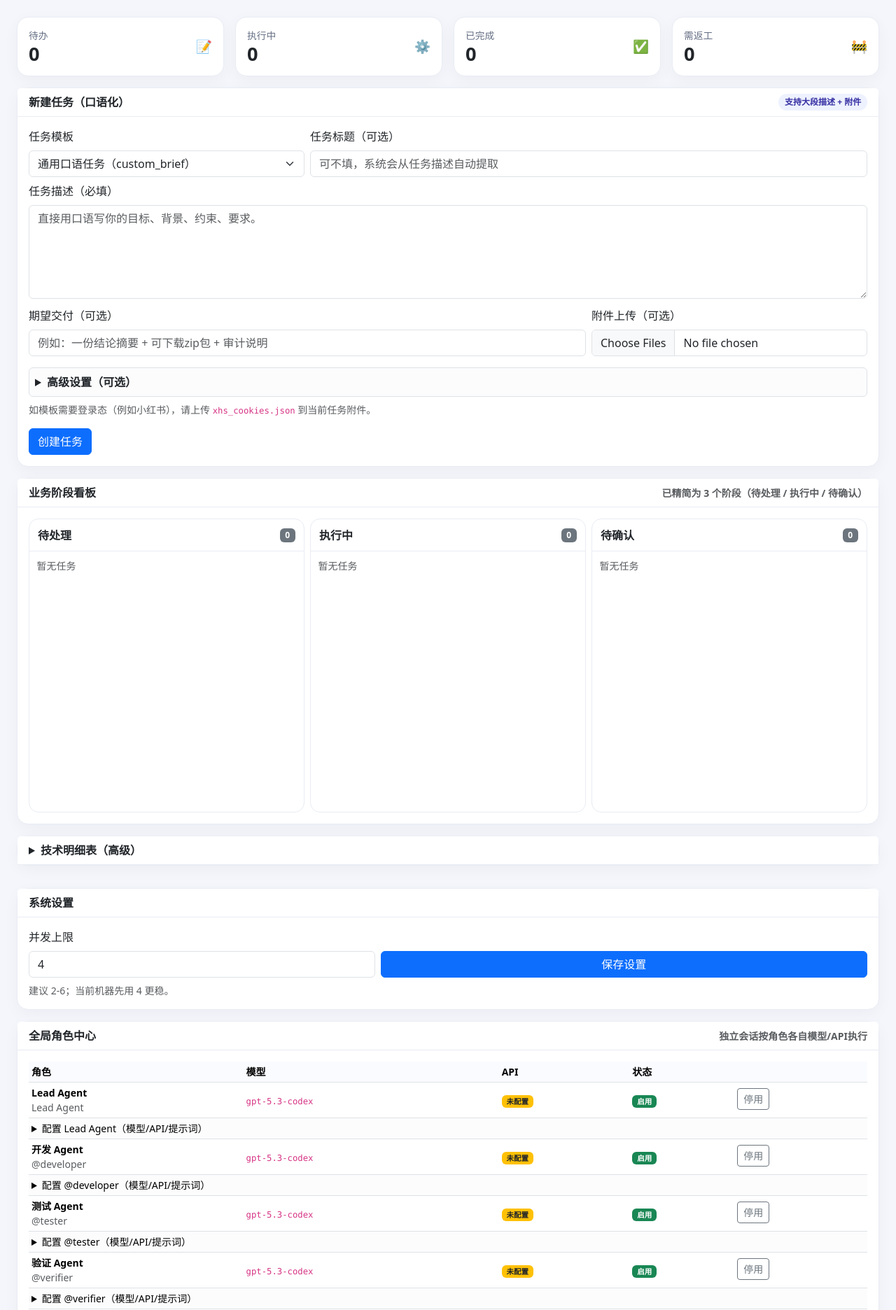
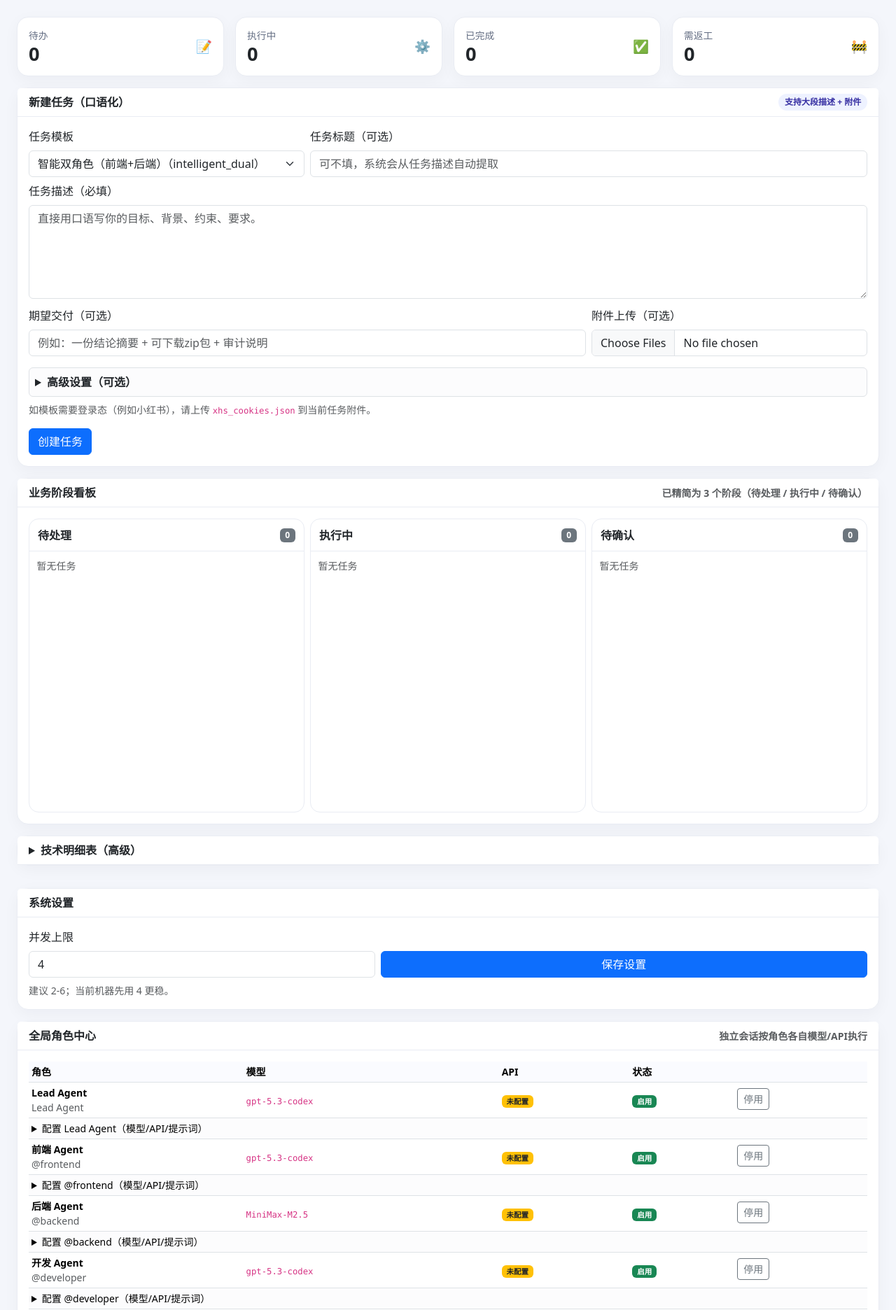
Before and after one commit to kelly-create/bot-skllis, a Flask app: page / in a window 1280 px wide. Shown: the part 56-1928 px from the top of the page at 70% size. Run offline with Flask 3, Linux system fonts and the light colour scheme; the visitor is signed in with stand-in values (Sample User, id 1); data comes from the database, SQL or seed files in the repository; data that the repository does not hold is empty.

Commit message:
refactor: switch agent team to intelligent dual-role architecture (frontend+backend)

```diff
--- a/agent-team-console/app.py
+++ b/agent-team-console/app.py
@@ -30,6 +30,7 @@ ROLE_DEFAULT_API_KEY = os.getenv("ATC_ROLE_DEFAULT_API_KEY", "").strip()
 ROLE_DEFAULT_TIMEOUT = int(os.getenv("ATC_ROLE_TIMEOUT_SECONDS", "180"))
 ROLE_MAX_REWORK_ROUNDS = max(0, min(5, int(os.getenv("ATC_MAX_REWORK_ROUNDS", "2"))))
 ROLE_STAGE_REVIEW_MAX_RETRIES = max(0, min(5, int(os.getenv("ATC_STAGE_REVIEW_MAX_RETRIES", "2"))))
+ROLE_MAX_TOOL_ROUNDS = max(1, min(12, int(os.getenv("ATC_ROLE_MAX_TOOL_ROUNDS", "6"))))
 
 os.makedirs(os.path.dirname(DB_PATH), exist_ok=True)
 os.makedirs(ARTIFACT_ROOT, exist_ok=True)
@@ -537,6 +538,8 @@ def init_db():
         # 默认全局角色（创建一次，后续可在页面维护）
         default_roles = [
             ("Lead Agent", "Lead Agent", "任务总控与编排", "gpt-5.3-codex"),
+            ("@frontend", "前端 Agent", "前端页面、交互、可视化与体验优化", "gpt-5.3-codex"),
+            ("@backend", "后端 Agent", "后端业务、数据流、接口与自动化执行", "MiniMax-M2.5"),
             ("@developer", "开发 Agent", "实现功能、改代码、修复问题", "gpt-5.3-codex"),
             ("@tester", "测试 Agent", "回归测试、边界验证、复现问题", "gpt-5.3-codex"),
             ("@verifier", "验证 Agent", "按验收标准做最终核对", "gpt-5.3-codex"),
@@ -555,6 +558,8 @@ def init_db():
         # 默认角色词（system prompt）
         role_prompts = {
             "Lead Agent": "你是总控角色。负责拆解任务、定义阶段目标、串联各角色输出，最终给出可交付结果与结论。输出要简洁、结构化。",
+            "@frontend": "你是前端角色。负责页面结构、交互流程、可读性和可操作性优化。遇到阻塞要主动提出替代路径并执行。",
+            "@backend": "你是后端角色。负责任务评估、数据/接口/脚本执行与故障排查。遇到反爬或失败时必须先诊断原因，再切换执行策略。",
             "@developer": "你是开发角色。聚焦实现方案、关键步骤、代码/流程改动点。不要泛泛而谈，给出可执行内容。",
             "@tester": "你是测试角色。基于开发输出设计验证点、边界用例、回归清单，并标记风险与缺陷。",
             "@verifier": "你是验证角色。按任务目标与交付标准做最终核对，明确通过/不通过和理由。",
@@ -573,6 +578,26 @@ def init_db():
                 (prompt, now_str(), role_code),
             )
 
+        # 双核心角色默认模型（允许在角色中心手动覆盖）
+        conn.execute(
+            """
+            UPDATE roles
+            SET default_model = CASE WHEN default_model IS NULL OR default_model='' THEN 'gpt-5.3-codex' ELSE default_model END,
+                updated_at=?
+            WHERE code='@frontend'
+            """,
+            (now_str(),),
+        )
+        conn.execute(
+            """
+            UPDATE roles
+            SET default_model = CASE WHEN default_model IS NULL OR default_model='' THEN 'MiniMax-M2.5' ELSE default_model END,
+                updated_at=?
+            WHERE code='@backend'
+            """,
+            (now_str(),),
+        )
+
         # 给未配置角色注入环境级默认 API（可为空，不强制）
         if ROLE_DEFAULT_API_BASE:
             conn.execute(
@@ -595,6 +620,15 @@ def init_db():
 
         # 默认全局工作流模板（可复用，不绑定单一业务）
         default_workflows = [
+            (
+                "intelligent_dual",
+                "智能双角色（前端+后端）",
+                "后端先评估并分配执行计划，前后端按需协作并独立调用工具执行",
+                json.dumps(["需求评估与分配", "前端实现", "后端实现", "联合交付"], ensure_ascii=False),
+                "general",
+                "@backend",
+                "",
+            ),
             (
                 "custom_brief",
                 "通用口语任务",
@@ -652,6 +686,7 @@ def init_db():
             )
 
         stage_role_defaults = {
+            "intelligent_dual": {"需求评估与分配": "@backend", "前端实现": "@frontend", "后端实现": "@backend", "联合交付": "@frontend"},
             "custom_brief": {"需求接收与分发": "Lead Agent", "执行": "@developer", "复核": "@verifier", "交付": "Lead Agent"},
             "dev_test_verify": {"需求接收与分发": "Lead Agent", "开发": "@developer", "测试": "@tester", "验证": "@verifier", "交付": "@release"},
             "research_report": {"需求接收与分发": "Lead Agent", "调研": "@research", "提炼": "@research", "复核": "@verifier", "交付": "Lead Agent"},
@@ -670,22 +705,36 @@ def init_db():
             )
 
         workflow_stage_defaults = {
+            "intelligent_dual": ["需求评估与分配", "前端实现", "后端实现", "联合交付"],
             "custom_brief": ["需求接收与分发", "执行", "复核", "交付"],
             "dev_test_verify": ["需求接收与分发", "开发", "测试", "验证", "交付"],
             "research_report": ["需求接收与分发", "调研", "提炼", "复核", "交付"],
             "novel_multiagent": ["需求接收与分发", "采集", "清洗", "复核", "文包"],
             "xhs_virtual_keywords": ["需求接收与分发", "采集", "清洗", "复核", "交付"],
         }
+        workflow_assignee_defaults = {
+            "intelligent_dual": "@backend",
+            "custom_brief": "Lead Agent",
+            "dev_test_verify": "Lead Agent",
+            "research_report": "Lead Agent",
+            "novel_multiagent": "Lead Agent",
+            "xhs_virtual_keywords": "Lead Agent",
+        }
         for wf_code, stages in workflow_stage_defaults.items():
             conn.execute(
                 """
                 UPDATE workflows
                 SET stages_json=?,
-                    default_assignee='Lead Agent',
+                    default_assignee=?,
                     updated_at=?
                 WHERE code=?
                 """,
-                (json.dumps(stages, ensure_ascii=False), now_str(), wf_code),
+                (
+                    json.dumps(stages, ensure_ascii=False),
+                    workflow_assignee_defaults.get(wf_code, "Lead Agent"),
+                    now_str(),
+                    wf_code,
+                ),
             )
 
 
@@ -1138,7 +1187,7 @@ def run_role_stage_with_tools(
     base_dir: str,
     input_dir: str,
     output_dir: str,
-    max_tool_rounds: int = 2,
+    max_tool_rounds: int = ROLE_MAX_TOOL_ROUNDS,
 ):
     tool_round = 0
     tool_events = []
@@ -1327,7 +1376,8 @@ def run_multi_agent_workflow(task_id: int, task, wf, base_dir: str, input_dir: s
             sys_prompt = f"你是{role['name']}（{role['code']}），职责：{role['description'] or '完成被分配阶段并输出可执行结果'}。"
 
         verifier_mode = is_verifier_stage(stage, role_code)
-        lead_dispatch_mode = (role_code == "Lead Agent" and ("分发" in stage or stage_idx == 0))
+        dispatch_stage = ("分发" in stage) or (stage_idx == 0 and any(k in stage for k in ["评估", "拆解", "规划"]))
+        lead_dispatch_mode = bool(dispatch_stage)
         if verifier_mode:
             stage_instruction = (
                 "你只负责当前复核阶段，不负责开发实现。请严格依据任务要求判定是否通过。"
@@ -1337,11 +1387,11 @@ def run_multi_agent_workflow(task_id: int, task, wf, base_dir: str, input_dir: s
             )
         elif lead_dispatch_mode:
             stage_instruction = (
-                "你是总控分发阶段：先评估需求复杂度与风险，再按后续角色分发任务。"
+                "你是当前总控分发阶段：先评估需求复杂度、阻塞风险与执行成本，再按后续角色分发任务。"
                 "请输出“分发清单”，至少包含：角色、该角色目标、输入、输出、验收标准。"
                 "不要替执行角色完成实现，只做评估、拆解和分发。"
                 "并在结尾附上 JSON（assignments + active_stages）用于动态分发，例如："
-                '{"assignments":[{"stage":"开发","role":"@developer"},{"stage":"测试","role":"@tester"}],"active_stages":["开发","测试","验证","交付"],"skip_stages":["文包"]}'
+                '{"assignments":[{"stage":"前端实现","role":"@frontend"},{"stage":"后端实现","role":"@backend"}],"active_stages":["前端实现","后端实现","联合交付"],"skip_stages":[]}'
                 "。stage 必须是现有阶段名，role 必须是可用角色 code。"
                 "若某阶段本轮不需要执行，请明确写入 skip_stages。"
             )
@@ -1349,6 +1399,7 @@ def run_multi_agent_workflow(task_id: int, task, wf, base_dir: str, input_dir: s
             stage_instruction = (
                 "你只负责当前阶段，不要替下一阶段做决定。"
                 "输出本阶段可直接交接给下阶段的结果（中文、结构化、可执行）。"
+                "如果执行遇到拦截/失败，必须先给出诊断，再切换策略后继续执行，不要机械重复同一命令。"
                 "如果任务涉及爬取/采集/关键词/文包，必须通过 run_command 产出真实文件到 $TASK_OUTPUT_DIR。"
                 "如果需要实际执行工具/脚本，请只输出 JSON："
                 '{"action":"run_command","command":"python3 scripts/xxx.py ...","reason":"为什么要执行"}'
@@ -1404,7 +1455,7 @@ def run_multi_agent_workflow(task_id: int, task, wf, base_dir: str, input_dir: s
             base_dir=base_dir,
             input_dir=input_dir,
             output_dir=output_dir,
-            max_tool_rounds=2,
+            max_tool_rounds=ROLE_MAX_TOOL_ROUNDS,
         )
         stage_duration_sec = round(time.perf_counter() - stage_t0, 2)
         stage_files_after = list_output_file_names(output_dir)
@@ -2042,6 +2093,7 @@ def derive_title(title_raw: str, brief: str, template_name: str) -> str:
     if brief_line:
         return (brief_line[:36] + "...") if len(brief_line) > 36 else brief_line
     mapping = {
+        "intelligent_dual": "智能双角色任务",
         "novel_multiagent": "小说类目爆款文包任务",
         "xhs_virtual_keywords": "小红书高频词任务",
         "custom_brief": "口语化任务",
@@ -2087,19 +2139,14 @@ def build_command_from_template(template_name: str, project_dir: str, task_brief
 @app.post("/tasks")
 @login_required
 def create_task():
-    workflow_template = (request.form.get("workflow_template") or "custom_brief").strip()
+    workflow_template = (request.form.get("workflow_template") or "intelligent_dual").strip()
     task_brief = (request.form.get("task_brief") or "").strip()
     delivery_expectation = (request.form.get("delivery_expectation") or "").strip()
     project_dir = (request.form.get("project_dir") or "").strip()
     raw_command = (request.form.get("command") or "").strip()
 
-    # 对高置信度“小说关键词/文包”任务自动路由到专用流水线，避免 custom_brief 只给策略不落地
-    text_hint = f"{task_brief}\n{delivery_expectation}"
+    # 重构后默认不做“强制自动路由”，让双角色自主评估与分配执行路径
     auto_routed = False
-    if workflow_template == "custom_brief" and not raw_command:
-        if ("小说" in text_hint) and any(k in text_hint for k in ["关键词", "文包", "爬取", "采集"]):
-            workflow_template = "novel_multiagent"
-            auto_routed = True
 
     title = derive_title(request.form.get("title", ""), task_brief, workflow_template)
     if not title:
@@ -2119,14 +2166,14 @@ def create_task():
     wf = get_workflow_by_code(workflow_template)
 
     task_type = (request.form.get("task_type") or "general").strip()
-    assignee = (request.form.get("assignee") or "Lead Agent").strip()
+    assignee = (request.form.get("assignee") or "@backend").strip()
     priority = (request.form.get("priority") or "P2").strip()
 
     # 若未手工指定，优先套用工作流默认角色/类型
     if wf:
         if task_type == "general" and (wf["default_task_type"] or "").strip():
             task_type = (wf["default_task_type"] or "general").strip()
-        if assignee == "Lead Agent" and (wf["default_assignee"] or "").strip():
+        if assignee in ("", "Lead Agent", "@backend") and (wf["default_assignee"] or "").strip():
             assignee = (wf["default_assignee"] or "Lead Agent").strip()
 
     command = raw_command
--- a/agent-team-console/templates/dashboard.html
+++ b/agent-team-console/templates/dashboard.html
@@ -102,7 +102,7 @@
                 <select class="form-select" name="workflow_template" id="workflow_template" onchange="onWorkflowChange()">
                   {% for wf in workflows %}
                     {% if wf.enabled == 1 %}
-                    <option value="{{ wf.code }}" data-default-assignee="{{ wf.default_assignee or '' }}" data-default-task-type="{{ wf.default_task_type or '' }}" {% if wf.code == 'custom_brief' %}selected{% endif %}>
+                    <option value="{{ wf.code }}" data-default-assignee="{{ wf.default_assignee or '' }}" data-default-task-type="{{ wf.default_task_type or '' }}" {% if wf.code == 'intelligent_dual' %}selected{% endif %}>
                       {{ wf.name }}（{{ wf.code }}）
                     </option>
                     {% endif %}
```
Also changed, not shown: MEMORY.md (+1 -0 lines), memory/2026-02-21.md (+13 -0 lines).
